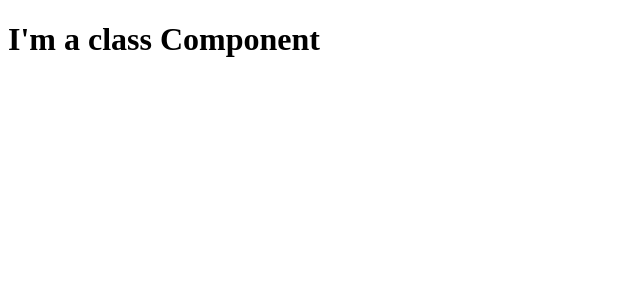
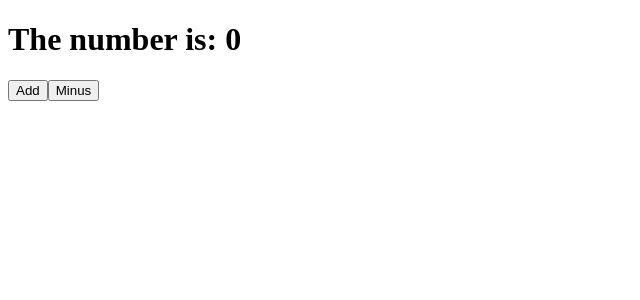
Before and after one commit to z-gahu/movie_app_2023, a React (Create React App) app: page / in a window 1280 px wide. Shown: the top 300 px of the page, without its empty margins (0-640 px from the left). Built offline with nearby package versions, Linux system fonts and the light colour scheme.

Commit message:
05-3 생명주기

```diff
--- a/src/App.js
+++ b/src/App.js
@@ -1,9 +1,41 @@
 import React from "react";
 
 class App extends React.Component {
-  state = {};
+  constructor(props) {
+    super(props);
+    console.log("hello");
+  }
+
+  componentDidMount() {
+    console.log("component rendered");
+  }
+
+  componentDidUpdate() {
+    console.log("I just updated");
+  }
+
+  componentWillUnmount() {
+    console.log("Goodbye, cruel world");
+  }
+  state = { count: 0 };
+
+  add = () => {
+    this.setState((current) => ({ count: this.state.count + 1 }));
+  };
+
+  minus = () => {
+    this.setState((current) => ({ count: this.state.count - 1 }));
+  };
+
   render() {
-    return <h1>I'm a class Component</h1>;
+    console.log("render");
+    return (
+      <div>
+        <h1>The number is: {this.state.count}</h1>
+        <button onClick={this.add}>Add</button>
+        <button onClick={this.minus}>Minus</button>
+      </div>
+    );
   }
 }
 
```
